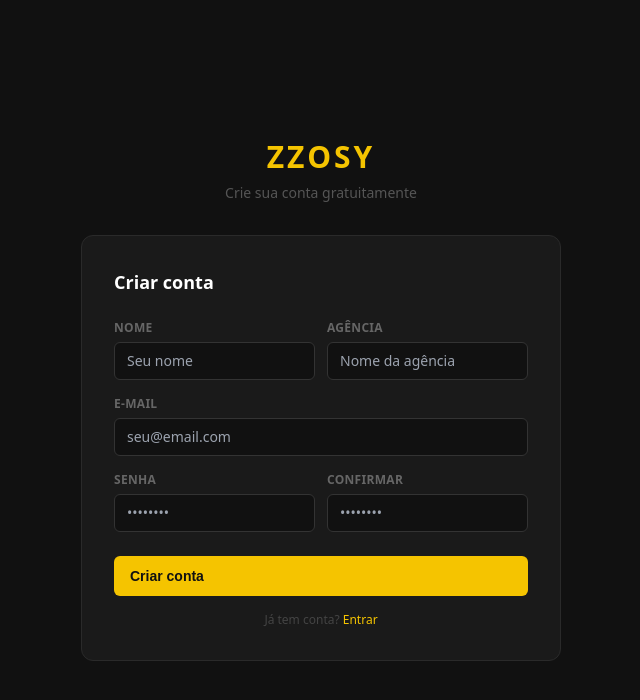
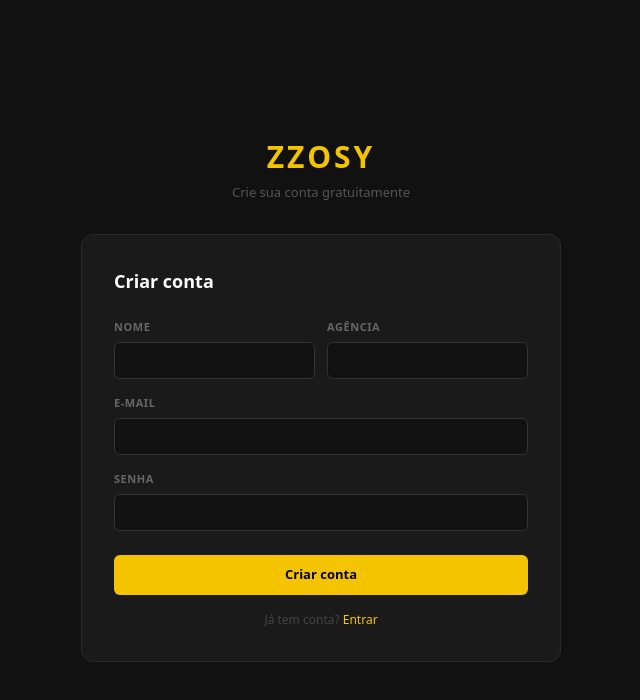
Before and after one commit to Giovanni-Rampazzo/zzysy, a Next.js app in the folder apps/web/: page /register in a window 1280 px wide. Shown: the top 700 px of the page, without its empty margins (319-959 px from the left). Built offline with nearby package versions, Linux system fonts and the light colour scheme.

Commit message:
feat: page.tsx

```diff
--- a/apps/web/app/(auth)/register/page.tsx
+++ b/apps/web/app/(auth)/register/page.tsx
@@ -1,11 +1,11 @@
 "use client"
 import { useState } from "react"
 import { useRouter } from "next/navigation"
-import { Button } from "@/components/ui/Button"
+import Link from "next/link"
 
 export default function RegisterPage() {
   const router = useRouter()
-  const [form, setForm] = useState({ name: "", agency: "", email: "", password: "", confirm: "" })
+  const [form, setForm] = useState({ name: "", email: "", password: "", agencyName: "" })
   const [error, setError] = useState("")
   const [loading, setLoading] = useState(false)
 
@@ -13,64 +13,65 @@ export default function RegisterPage() {
 
   async function handleSubmit(e: React.FormEvent) {
     e.preventDefault()
-    if (form.password !== form.confirm) { setError("As senhas não coincidem"); return }
     setLoading(true)
     setError("")
     const res = await fetch("/api/register", {
       method: "POST",
       headers: { "Content-Type": "application/json" },
-      body: JSON.stringify({ name: form.name, agency: form.agency, email: form.email, password: form.password }),
+      body: JSON.stringify(form),
     })
-    setLoading(false)
-    if (!res.ok) {
-      const data = await res.json()
-      setError(data.error || "Erro ao criar conta")
+    if (res.ok) {
+      router.push("/login?registered=1")
     } else {
-      router.push("/login")
+      const d = await res.json()
+      setError(d.error || "Erro ao criar conta")
+      setLoading(false)
     }
   }
 
+  const inp = "w-full bg-[#111] border border-[#333] rounded-md px-3 py-2 text-white text-[13px] focus:outline-none focus:border-[#F5C400]"
+
   return (
-    <div className="min-h-screen flex items-center justify-center bg-[#111111] py-10">
+    <div className="min-h-screen flex items-center justify-center bg-[#111] py-10">
       <div className="w-[480px]">
         <div className="text-center mb-8">
           <div className="text-[#F5C400] text-3xl font-bold tracking-[3px]">ZZOSY</div>
-          <div className="text-[#555555] text-sm mt-2">Crie sua conta gratuitamente</div>
+          <div className="text-[#555] text-[13px] mt-2">Crie sua conta gratuitamente</div>
         </div>
         <div className="bg-[#1a1a1a] rounded-xl p-8 border border-[#2a2a2a]">
-          <h1 className="text-white text-lg font-bold mb-6">Criar conta</h1>
+          <div className="text-white text-lg font-bold mb-6">Criar conta</div>
           <form onSubmit={handleSubmit} className="flex flex-col gap-4">
             <div className="grid grid-cols-2 gap-3">
-              <div className="flex flex-col gap-1.5">
-                <label className="text-xs font-semibold uppercase tracking-wide text-[#666666]">Nome</label>
-                <input value={form.name} onChange={e => set("name", e.target.value)} placeholder="Seu nome" required className="w-full px-3 py-2 text-sm border rounded-md bg-[#111111] text-white border-[#333333] outline-none focus:border-[#F5C400]" />
+              <div>
+                <label className="block text-[11px] font-semibold text-[#666] uppercase tracking-wider mb-1.5">Nome</label>
+                <input className={inp} value={form.name} onChange={e => set("name", e.target.value)} required />
               </div>
-              <div className="flex flex-col gap-1.5">
-                <label className="text-xs font-semibold uppercase tracking-wide text-[#666666]">Agência</label>
-                <input value={form.agency} onChange={e => set("agency", e.target.value)} placeholder="Nome da agência" required className="w-full px-3 py-2 text-sm border rounded-md bg-[#111111] text-white border-[#333333] outline-none focus:border-[#F5C400]" />
+              <div>
+                <label className="block text-[11px] font-semibold text-[#666] uppercase tracking-wider mb-1.5">Agência</label>
+                <input className={inp} value={form.agencyName} onChange={e => set("agencyName", e.target.value)} required />
               </div>
             </div>
-            <div className="flex flex-col gap-1.5">
-              <label className="text-xs font-semibold uppercase tracking-wide text-[#666666]">E-mail</label>
-              <input type="email" value={form.email} onChange={e => set("email", e.target.value)} placeholder="seu@email.com" required className="w-full px-3 py-2 text-sm border rounded-md bg-[#111111] text-white border-[#333333] outline-none focus:border-[#F5C400]" />
+            <div>
+              <label className="block text-[11px] font-semibold text-[#666] uppercase tracking-wider mb-1.5">E-mail</label>
+              <input type="email" className={inp} value={form.email} onChange={e => set("email", e.target.value)} required />
             </div>
-            <div className="grid grid-cols-2 gap-3">
-              <div className="flex flex-col gap-1.5">
-                <label className="text-xs font-semibold uppercase tracking-wide text-[#666666]">Senha</label>
-                <input type="password" value={form.password} onChange={e => set("password", e.target.value)} placeholder="••••••••" required className="w-full px-3 py-2 text-sm border rounded-md bg-[#111111] text-white border-[#333333] outline-none focus:border-[#F5C400]" />
-              </div>
-              <div className="flex flex-col gap-1.5">
-                <label className="text-xs font-semibold uppercase tracking-wide text-[#666666]">Confirmar</label>
-                <input type="password" value={form.confirm} onChange={e => set("confirm", e.target.value)} placeholder="••••••••" required className="w-full px-3 py-2 text-sm border rounded-md bg-[#111111] text-white border-[#333333] outline-none focus:border-[#F5C400]" />
-              </div>
+            <div>
+              <label className="block text-[11px] font-semibold text-[#666] uppercase tracking-wider mb-1.5">Senha</label>
+              <input type="password" className={inp} value={form.password} onChange={e => set("password", e.target.value)} required />
             </div>
-            {error && <p className="text-red-400 text-xs">{error}</p>}
-            <Button type="submit" loading={loading} className="w-full mt-2 py-2.5">Criar conta</Button>
+            {error && <p className="text-red-400 text-[12px]">{error}</p>}
+            <button
+              type="submit"
+              disabled={loading}
+              className="w-full bg-[#F5C400] text-black font-bold rounded-md py-2.5 text-[13px] mt-2 hover:bg-[#e0b000] transition-colors disabled:opacity-60"
+            >
+              {loading ? "Criando conta..." : "Criar conta"}
+            </button>
           </form>
-          <div className="text-center mt-4 text-xs text-[#444444]">
+          <p className="text-center text-[12px] text-[#444] mt-4">
             Já tem conta?{" "}
-            <a href="/login" className="text-[#F5C400] cursor-pointer hover:underline">Entrar</a>
-          </div>
+            <Link href="/login" className="text-[#F5C400]">Entrar</Link>
+          </p>
         </div>
       </div>
     </div>
```
